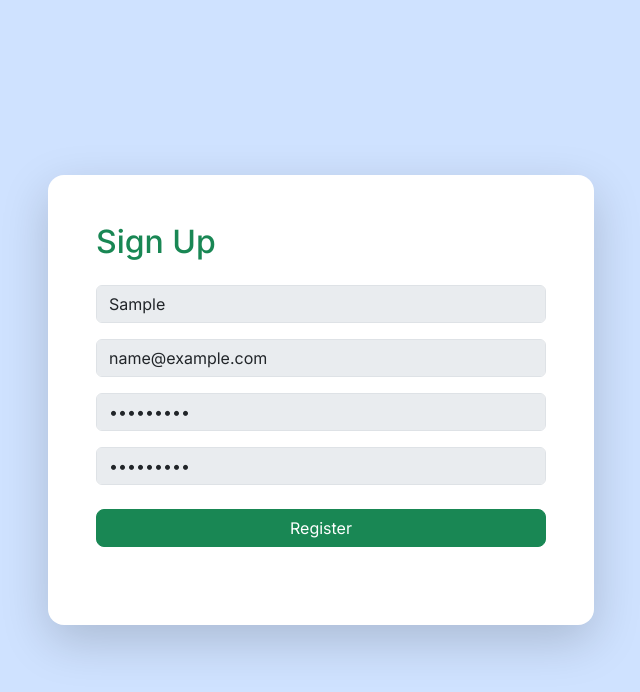
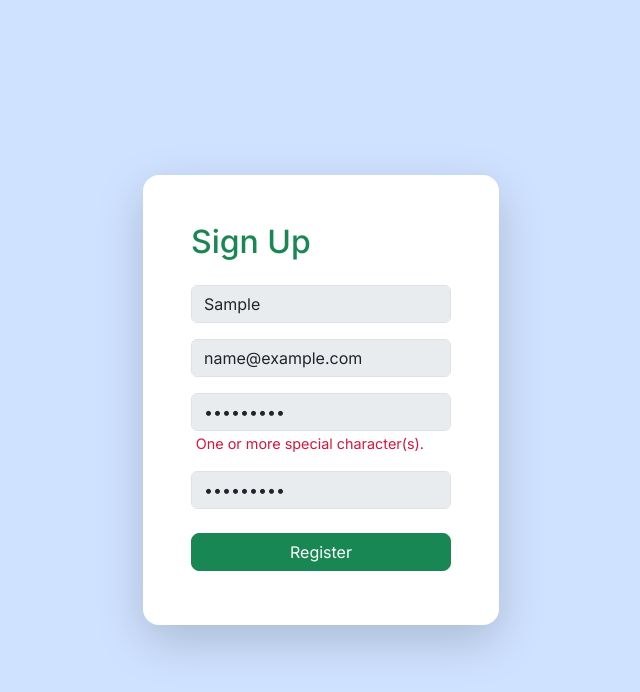
Before and after one commit to MILANGIRI17/AuthEC, an Angular app in the folder frontend/AuthECClient/: page / in a window 1280 px wide. Both pictures are taken after typing "Sample", "name@example.com", "Sample123", "Sample123" into the empty fields and a click on the button "Register". Shown: the top 692 px of the page, without its empty margins (319-959 px from the left). Built offline with nearby package versions, Linux system fonts and the light colour scheme.

Commit message:
Implemented validation on registration form

```diff
--- /dev/null
+++ b/frontend/AuthECClient/src/app/shared/pipes/first-key-pipe.ts
@@ -0,0 +1,14 @@
+import { Pipe, PipeTransform } from '@angular/core';
+
+@Pipe({
+  name: 'firstKey',
+})
+
+export class FirstKeyPipe implements PipeTransform {
+  transform(value: any): string | null {
+    const keys = Object.keys(value);
+    if(keys && keys.length > 0)
+      return keys[0];
+    return null;
+  }
+}
--- a/frontend/AuthECClient/src/app/user/registration/registration.html
+++ b/frontend/AuthECClient/src/app/user/registration/registration.html
@@ -3,16 +3,65 @@
 </div>
 <form [formGroup]="form" (ngSubmit)="onSubmit()">
     <div class="mb-3">
-        <input formControlName="fullName" class="form-control bg-body-secondary" placeholder="Full Name"/>
+        <input type="text" formControlName="fullName" class="form-control bg-body-secondary" placeholder="Full Name"/>
+        @if(hasDisplayableError('fullName') && form.controls.fullName.hasError('required'))
+        {
+            <div class="error-feedback" >
+                Please enter your full name.
+            </div>
+        }
     </div>
-     <div class="mb-3">
+    <div class="mb-3">
         <input formControlName="email" type="text" class="form-control bg-body-secondary" placeholder="Email"/>
+        @if(hasDisplayableError('email'))
+        {
+            <div class="error-feedback">
+                @switch (form.controls.email.errors | firstKey)
+                {
+                    @case ('required')
+                    {
+                        Please enter your email address.
+                    }
+                    @case ('email')
+                    {
+                        Please enter a valid email address.
+                    }
+                }
+            </div>
+        }
     </div>
-     <div class="mb-3">
-        <input formControlName="password" type="password" class="form-control bg-body-secondary" placeholder="password"/>
+    <div class="mb-3">
+        <input formControlName="password" type="password" class="form-control bg-body-secondary" placeholder="Password"/>
+        @if(hasDisplayableError('password'))
+        {
+            <div class="error-feedback">
+                @switch (form.controls.password.errors | firstKey)
+                {
+                    @case ('required')
+                    {
+                        Please enter your password.
+                    }
+                    @case ('minlength')
+                    {
+                        Atleast 6 characters required.
+                    }
+                    @case ('pattern')
+                    {
+                        One or more special character(s).
+                    }
+                }
+            </div>
+        }
     </div>
      <div class="mb-3">
         <input formControlName="confirmPassword" type="password" class="form-control bg-body-secondary" placeholder="Confirm Password"/>
+        @if(form.controls.confirmPassword.hasError('passwordMismatch'))
+        {
+            <div class="error-feedback">
+                Password don't match.
+            </div>
+        }
+
     </div>
     <div class="mt-4">
         <button type="submit" class="btn btn-success w-100 rounded-3">Register</button>
--- a/frontend/AuthECClient/src/app/user/registration/registration.ts
+++ b/frontend/AuthECClient/src/app/user/registration/registration.ts
@@ -1,25 +1,64 @@
 import { Component, inject } from '@angular/core';
-import { FormBuilder, ReactiveFormsModule } from '@angular/forms';
+import { CommonModule } from '@angular/common';
+import { AbstractControl, FormBuilder, ReactiveFormsModule, ValidatorFn, Validators } from '@angular/forms';
+import { FirstKeyPipe } from '../../shared/pipes/first-key-pipe';
 
 @Component({
   selector: 'app-registration',
-  imports: [ReactiveFormsModule],
+  imports: [ReactiveFormsModule, CommonModule, FirstKeyPipe],
   templateUrl: './registration.html',
   styles: ``,
 })
 export class Registration {
-
+  isSubmitted:boolean = false;
   formBuilder = inject(FormBuilder);
 
+  passwordMatchValidator: ValidatorFn = (control: AbstractControl) : null =>
+  {
+    const password = control.get('password');
+    const confirmPassword = control.get('confirmPassword');
+
+    if(password && confirmPassword && password.value != confirmPassword.value)
+      confirmPassword?.setErrors({passwordMismatch:true})
+    else
+      confirmPassword?.setErrors(null)
+
+    return null;
+  }
+
   form = this.formBuilder.group({
-    fullName : [''],
-    email : [''],
-    password : [''],
-    confirmPassword : [''],
-  })
+    fullName :
+    ['',
+       Validators.required
+    ],
+    email :
+    ['',
+      [
+        Validators.required,
+        Validators.email
+      ]
+    ],
+    password :
+    ['',
+      [
+        Validators.required,
+        Validators.minLength(6),
+        Validators.pattern(/(?=.*[^a-zA-Z0-9])/)
+      ]
+    ],
+    confirmPassword :
+    [''],
+  }, {validators: this.passwordMatchValidator})
+
 
   onSubmit()
   {
+    this.isSubmitted = true;
     console.log(this.form.value);
   }
+
+  hasDisplayableError(controlName: string):Boolean{
+    const control = this.form.get(controlName);
+    return Boolean(control?.invalid) && (this.isSubmitted || Boolean(control?.touched))
+  }
 }
--- a/frontend/AuthECClient/src/app/user/user.html
+++ b/frontend/AuthECClient/src/app/user/user.html
@@ -1,6 +1,6 @@
 <div class="container">
     <div class="row vh-100 align-items-center">
-        <div class="col-xxl-4 offset-xxl-4 col-lg-6 offset-lg-3 col-10 offset-1">
+        <div class="col-lg-4 offset-lg-4 col-md-8 offset-md-2 col-10 offset-1">
             <div class="rounded-4 border-0 shadow-lg bg-white" style="min-height: 450px;">
                 <div class="d-flex justiry-content-start align-items-center">
                     <div class="p-5 w-100">
--- a/frontend/AuthECClient/src/styles.css
+++ b/frontend/AuthECClient/src/styles.css
@@ -1,3 +1,11 @@
 body{
     font-family: "Inter", sans-serif;
 }
+
+/* form validation */
+.error-feedback{
+    font-size: 0.9rem;
+    color:crimson;
+    margin: 0.3rem !important;
+    margin-top: 0.1rem !important;
+}
```
